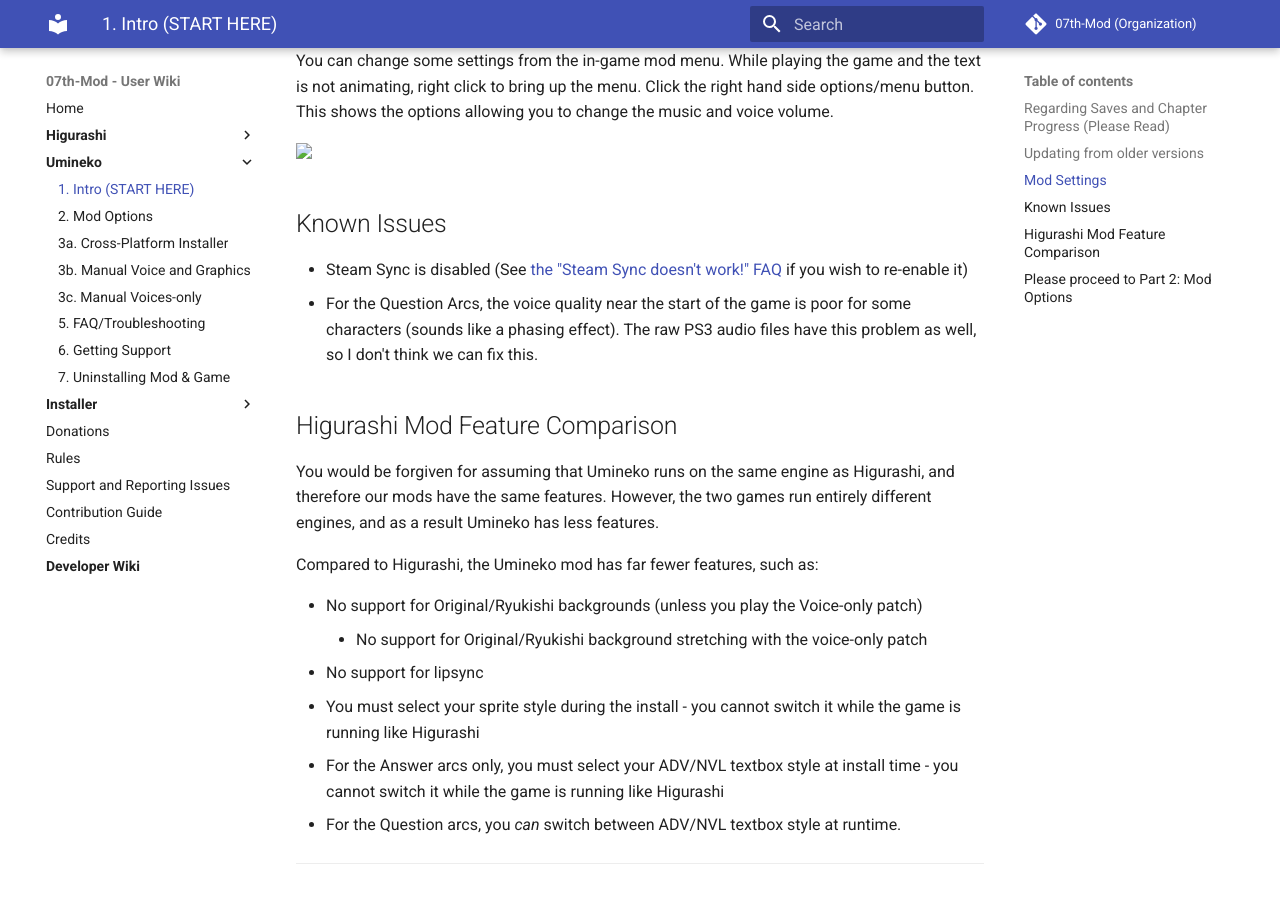
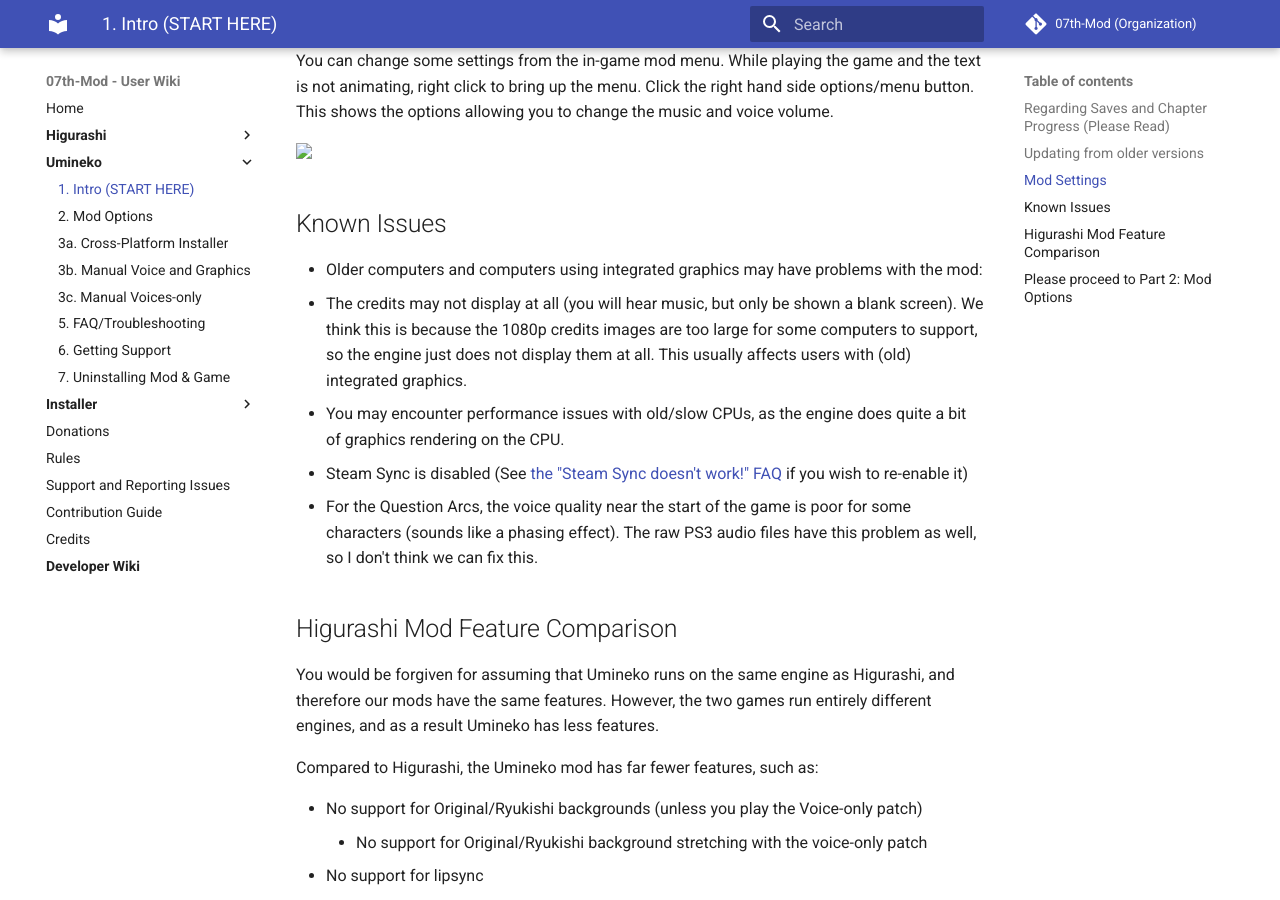
Before and after one commit to 07th-mod/wiki, an MkDocs documentation site: the page built from docs/Umineko/Umineko-Getting-started.md, in a window 1280 px wide and 900 px high, scrolled down 1954 px. Built offline with MkDocs 1.6.1 and Material for MkDocs 9.7.7, drawn with Linux system fonts in a browser that asks for light colours.

Commit message:
Add known issue with umineko credits on old computers (and performance problems as known issues)

```diff
--- a/docs/Umineko/Umineko-Getting-started.md
+++ b/docs/Umineko/Umineko-Getting-started.md
@@ -53,6 +53,9 @@
 
 ## Known Issues
 
+- Older computers and computers using integrated graphics may have problems with the mod:
+  - The credits may not display at all (you will hear music, but only be shown a blank screen). We think this is because the 1080p credits images are too large for some computers to support, so the engine just does not display them at all. This usually affects users with (old) integrated graphics.
+  - You may encounter performance issues with old/slow CPUs, as the engine does quite a bit of graphics rendering on the CPU.
 - Steam Sync is disabled (See [the "Steam Sync doesn't work!" FAQ](Umineko-Part-0-TroubleShooting-and-FAQ.md#steam-sync-doesnt-work) if you wish to re-enable it)
 - For the Question Arcs, the voice quality near the start of the game is poor for some characters (sounds like a phasing effect). The raw PS3 audio files have this problem as well, so I don't think we can fix this.
 
--- a/docs/Umineko/Umineko-Part-0-TroubleShooting-and-FAQ.md
+++ b/docs/Umineko/Umineko-Part-0-TroubleShooting-and-FAQ.md
@@ -255,3 +255,9 @@
 #### No sound on Linux (game doesn't even show up in mixer)
 
 On Linux, if Umineko doesn't show up in your audio mixer at all, try following this [gamingonlinux tutorial](https://www.gamingonlinux.com/articles/steam-for-linux-can-now-run-games-in-a-special-container.15384) to run Umineko using the Steam Linux Runtime compatability tool.
+
+#### The episode credits just display a black screen
+
+If the credits play music, but only shows a black screen, it's probably due to you using an (old) integrated graphics card.
+
+We think this is because the 1080p credits images are too large for some computers to support, so the engine just does not display them at all.
```
